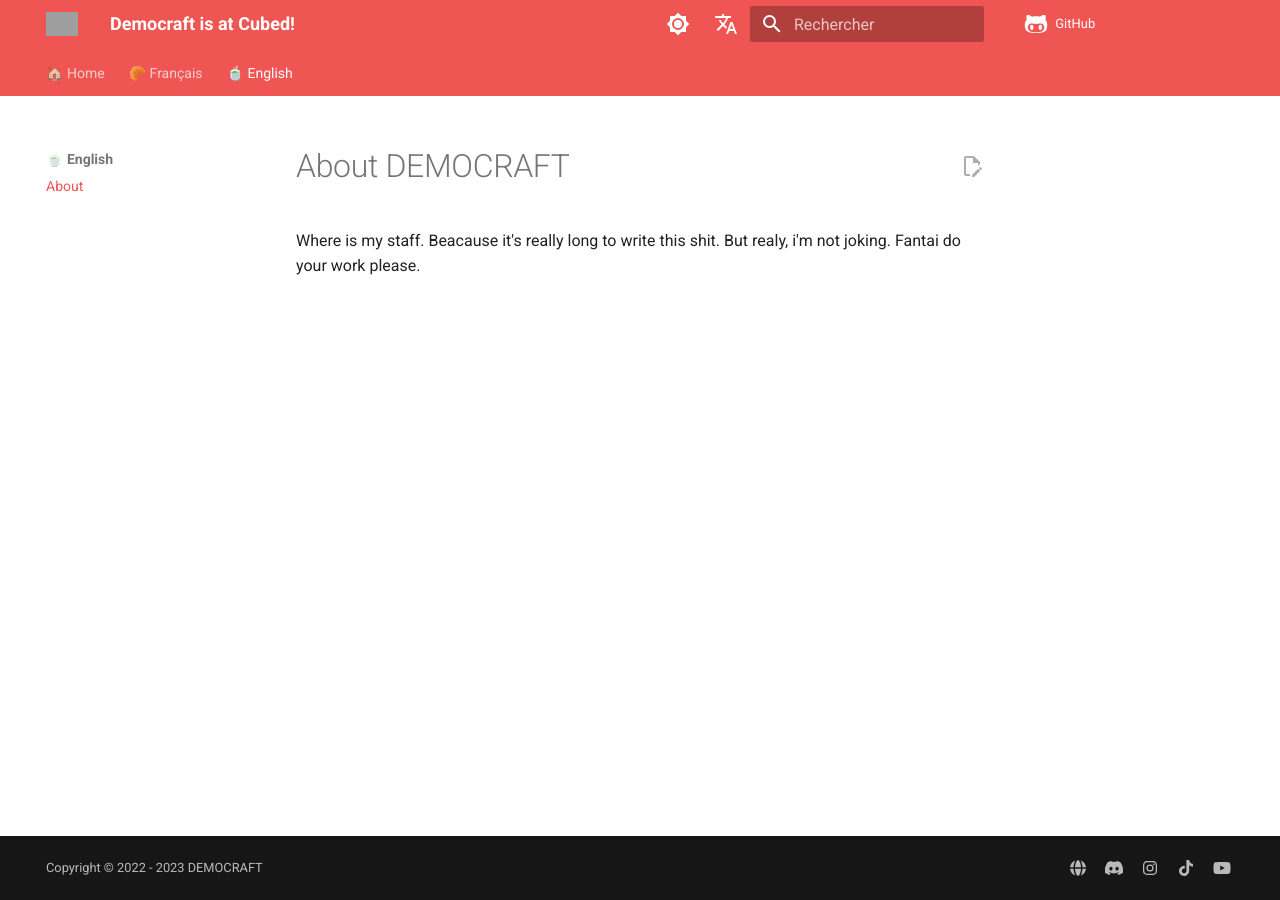
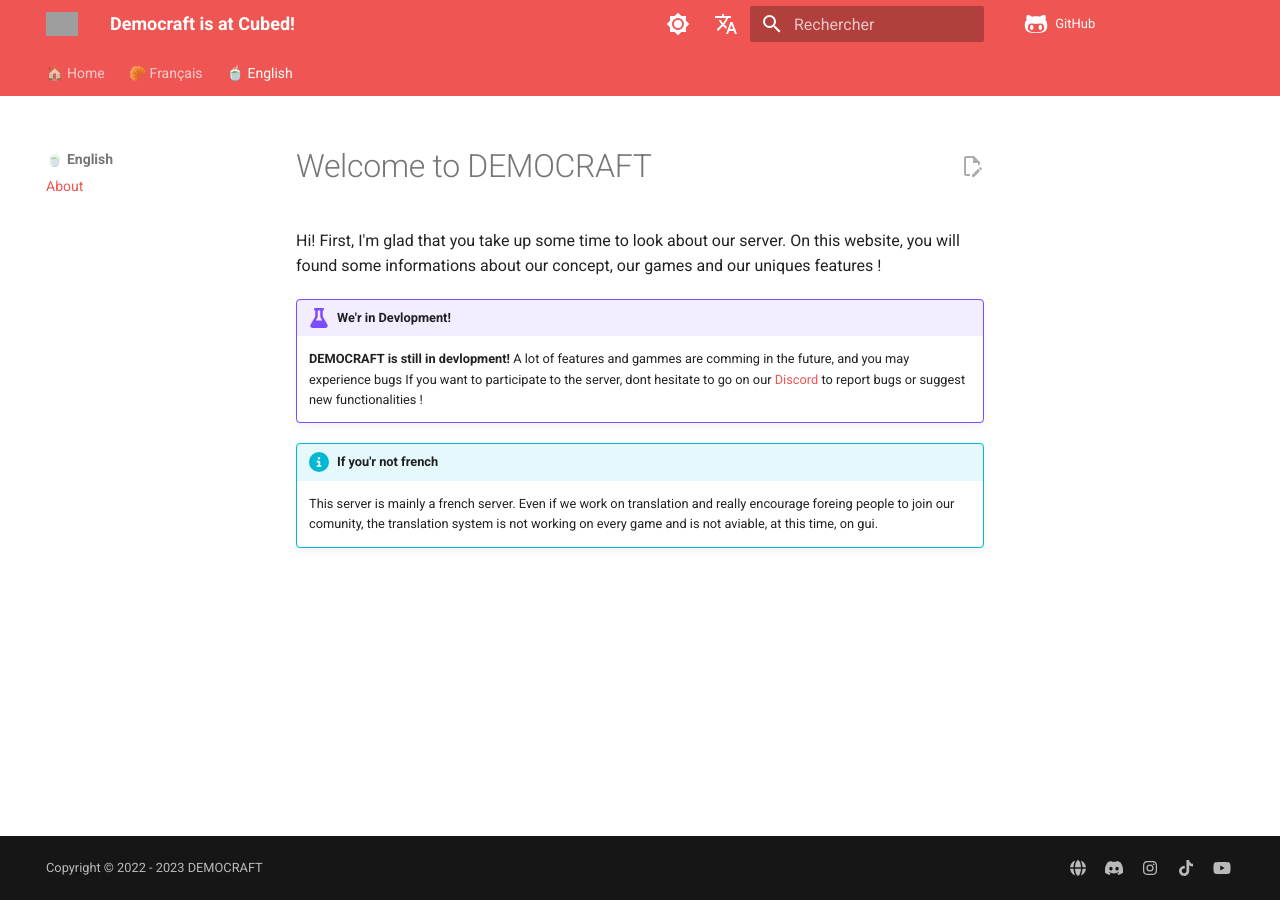
Before and after one commit to democraftmc/cubed-doc, an MkDocs documentation site: the page built from docs/docs/en/index.md, in a window 1280 px wide. Built offline with MkDocs 1.6.1 and Material for MkDocs 9.7.7, drawn with Linux system fonts in a browser that asks for light colours; comment, search, counter and statistics services are not loaded; grey boxes are pictures that could not be loaded.

Commit message:
Update index.md

```diff
--- a/docs/docs/en/index.md
+++ b/docs/docs/en/index.md
@@ -1,2 +1,15 @@
-# About DEMOCRAFT
-Where is my staff. Beacause it's really long to write this shit. But realy, i'm not joking. Fantai do your work please.
+# Welcome to DEMOCRAFT
+Hi! First, I'm glad that you take up some time to look about our server. On this website, you will found some informations about our concept, our games and our uniques features !
+
+!!! example "We'r in Devlopment!"
+
+    **DEMOCRAFT is still in devlopment!**
+    A lot of features and gammes are comming in the future, and you may experience bugs
+    If you want to participate to the server, dont hesitate to go on our [Discord](https://dsc.gg/democraft) to report bugs or suggest new functionalities !
+
+!!! info "If you'r not french"
+
+    This server is mainly a french server.
+    Even if we work on translation and really encourage foreing people to join our comunity, the translation system is not working on every game and is not aviable, at this time, on gui.
+
+#
```
